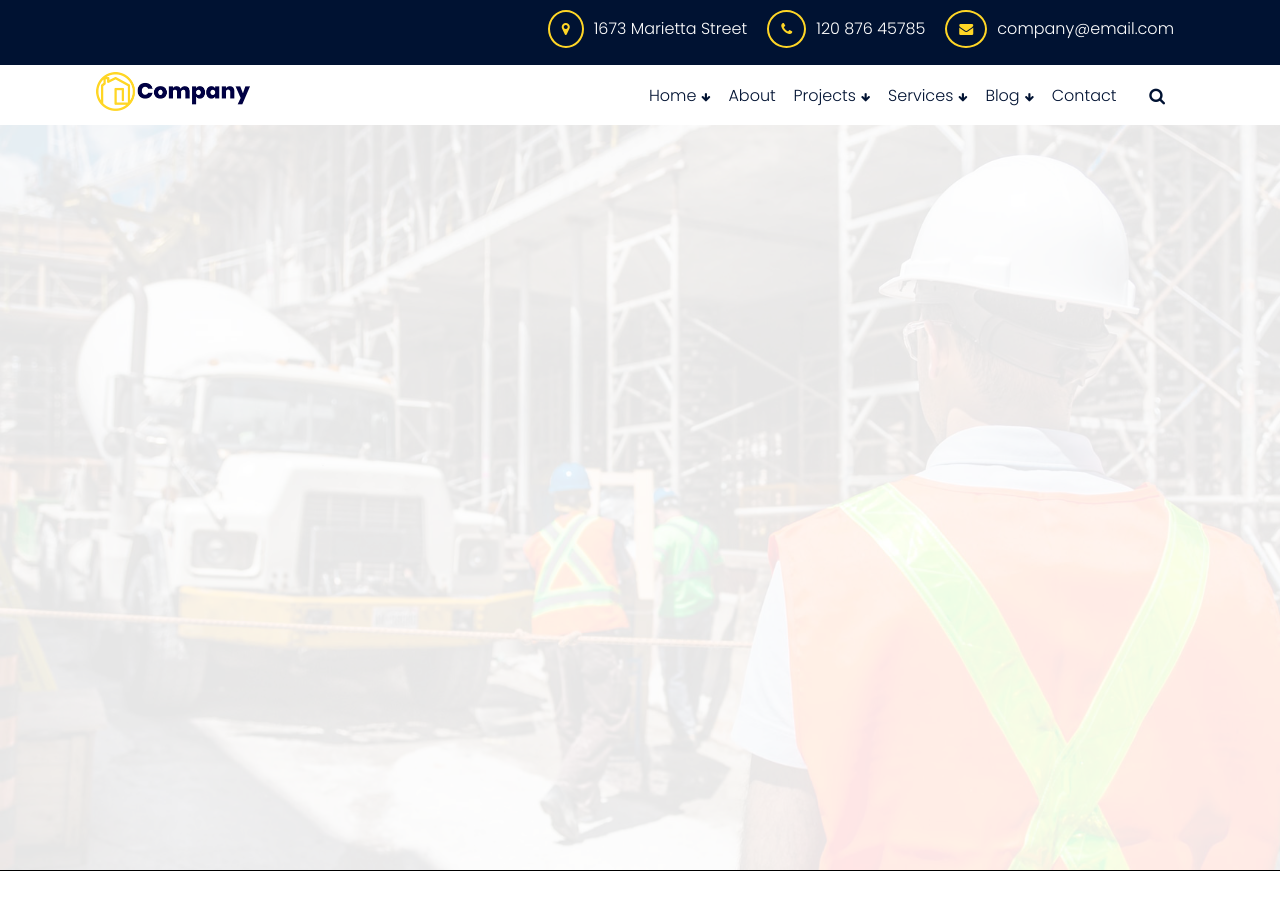
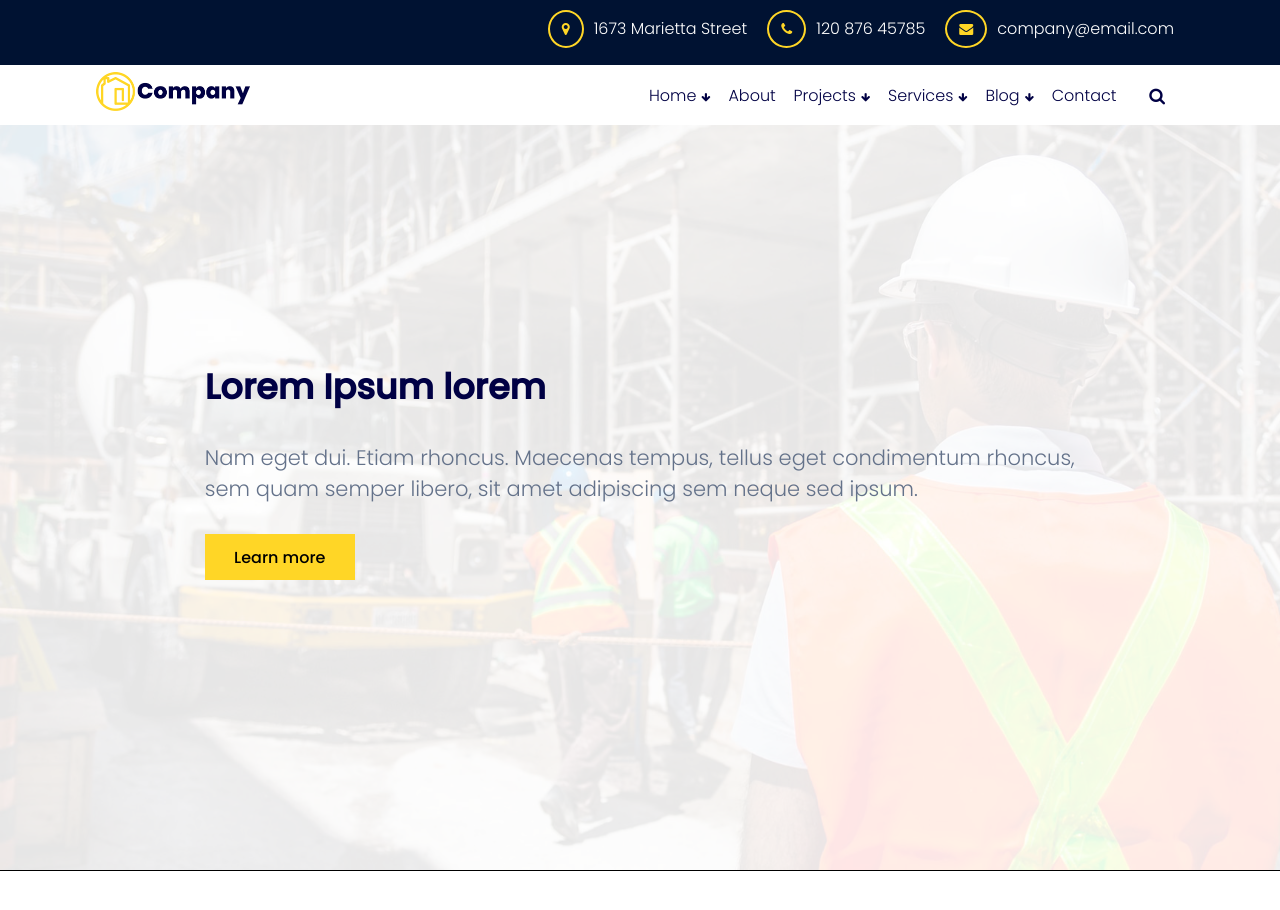
Before and after one commit to dianastanciu/clone-four-celt, a plain HTML site: page index.html in a window 1280 px wide. Shown: the top 910 px of the page. Drawn offline with Linux system fonts and the light colour scheme.

Commit message:
add basic header text and button + styles

```diff
--- a/index.html
+++ b/index.html
@@ -99,7 +99,13 @@
 
     <!--HEADER END-->
     <div class="header">
-
+        <div class="container">
+            <div class="title-container">
+                <div class="title">Lorem Ipsum lorem</div>
+                <div class="description">Nam eget dui. Etiam rhoncus. Maecenas tempus, tellus eget condimentum rhoncus, sem quam semper libero, sit amet adipiscing sem neque sed ipsum.</div>
+                <button>Learn more</button>
+            </div>
+        </div>
     </div>
     <!--HEADER END-->
 
--- a/styles/style.scss
+++ b/styles/style.scss
@@ -23,6 +23,7 @@ html {
   $_white: #ffffff;
   $_black: #000000;
   $_mastrichBlue: #001232;
+  $_lightMastrichBlue: #000044;
   $_isabelline: #EEEEEE;
   $_darkBlueGrey: #64728A;
 
@@ -32,9 +33,10 @@ html {
   $generalYellow: $_sunglow;
   $topBarBgColor: $_mastrichBlue;
   $hiddenMenuBorderColor: $_isabelline;
-  $navColor: $_mastrichBlue;
+  $navColor: $_lightMastrichBlue;
   $searchColor: $_darkBlueGrey;
-
+  $textColor: $_darkBlueGrey;
+  $titleColor: $_lightMastrichBlue;
   //************************** VARIABLES END **************************//
 
   //************************** EXTEND START **************************//
@@ -178,7 +180,8 @@ html {
       position: absolute;
       width: 100%;
       top: 65px;
-      z-index: 150;
+      z-index: 9999;
+
       .container {
         .logo {
         display: flex;
@@ -326,6 +329,48 @@ html {
             opacity: .9;
             background: $light;
             position: absolute;
+            z-index: 1;
+        }
+
+        .container {
+            align-items: center;
+            justify-content: center;
+
+            .title-container {
+                z-index: 999;
+                display: flex;
+                flex-direction: column;
+                width: 80%; height: 250px;
+                margin: 0 10%;
+                justify-content: space-around;
+
+                .title {
+                    font: {
+                        size: 35px;
+                        weight: 700;
+                    }
+                    color: $titleColor;
+                }
+
+                .description {
+                    font: {
+                        size: 21px;
+                        weight: 300;
+                    }
+
+                    color: $textColor;
+                }
+
+                button {
+                    width: 150px; height: 46px;
+                    background: $generalYellow;
+                    border: none;
+                    font: {
+                        family: 'Poppins', sans-serif;
+                        size: 16px;
+                    }
+                }
+            }
         }
     }
 
```
Also changed, not shown: styles/style.css, 1 other file.
